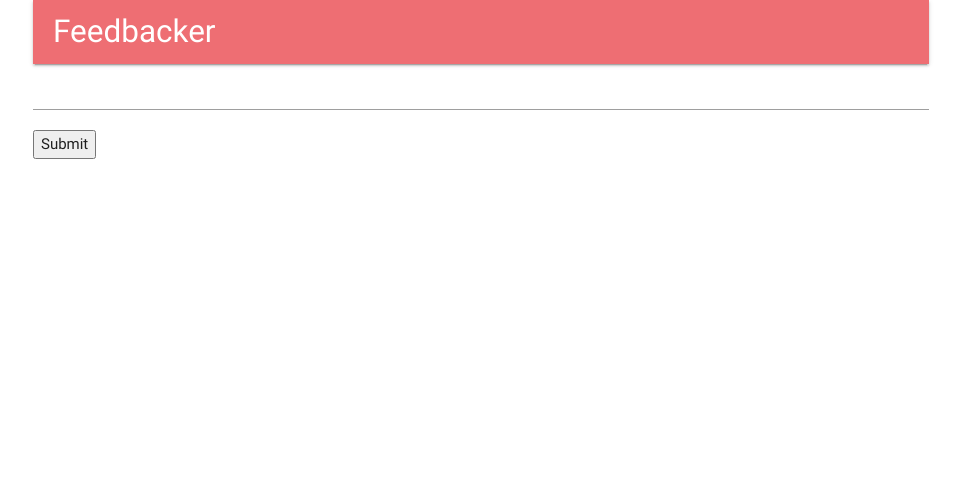
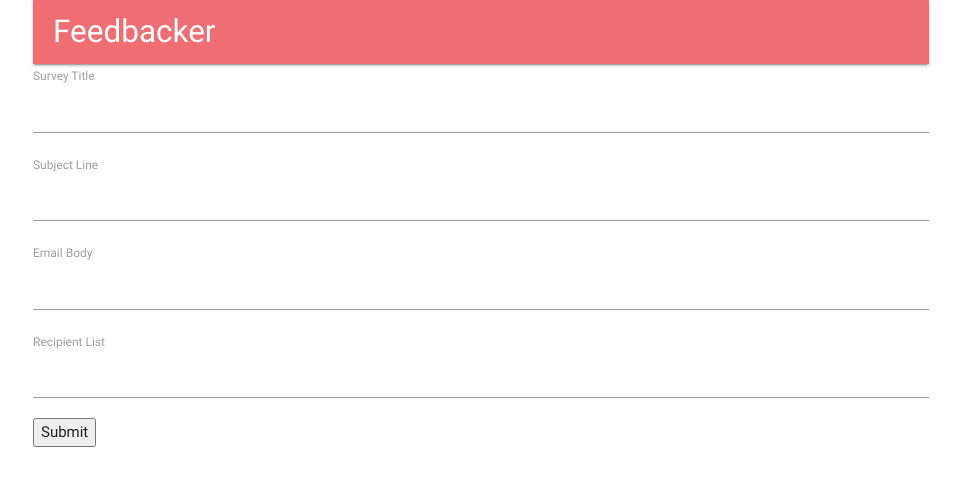
Before and after one commit to sanderhelleso/feedbacker, a React (Create React App) app in the folder client/: page /surveys/new in a window 1280 px wide. Shown: the top 486 px of the page, without its empty margins (159-1120 px from the left). Built offline with nearby package versions, Linux system fonts and the light colour scheme; no server answers.

Commit message:
more fields

```diff
--- a/client/src/components/surveys/SurveyField.js
+++ b/client/src/components/surveys/SurveyField.js
@@ -1,9 +1,10 @@
 // SurveyField contaisn logic to render a signle label and textfield
 import React from 'react';
 
-export default ({ input }) => {
+export default ({ input, label }) => {
     return(
         <div>
+            <label>{label}</label>
             <input {...input} />
         </div>
     );
--- a/client/src/components/surveys/SurveyForm.js
+++ b/client/src/components/surveys/SurveyForm.js
@@ -7,7 +7,10 @@
     renderFields() {
         return(
             <div>
-                <Field type="text" name="title" component={SurveyField} />
+                <Field label="Survey Title" type="text" name="title" component={SurveyField} />
+                <Field label="Subject Line" type="text" name="subject" component={SurveyField} />
+                <Field label="Email Body" type="text" name="body" component={SurveyField} />
+                <Field label="Recipient List" type="text" name="emails" component={SurveyField} />
             </div>
         );
     }
```
